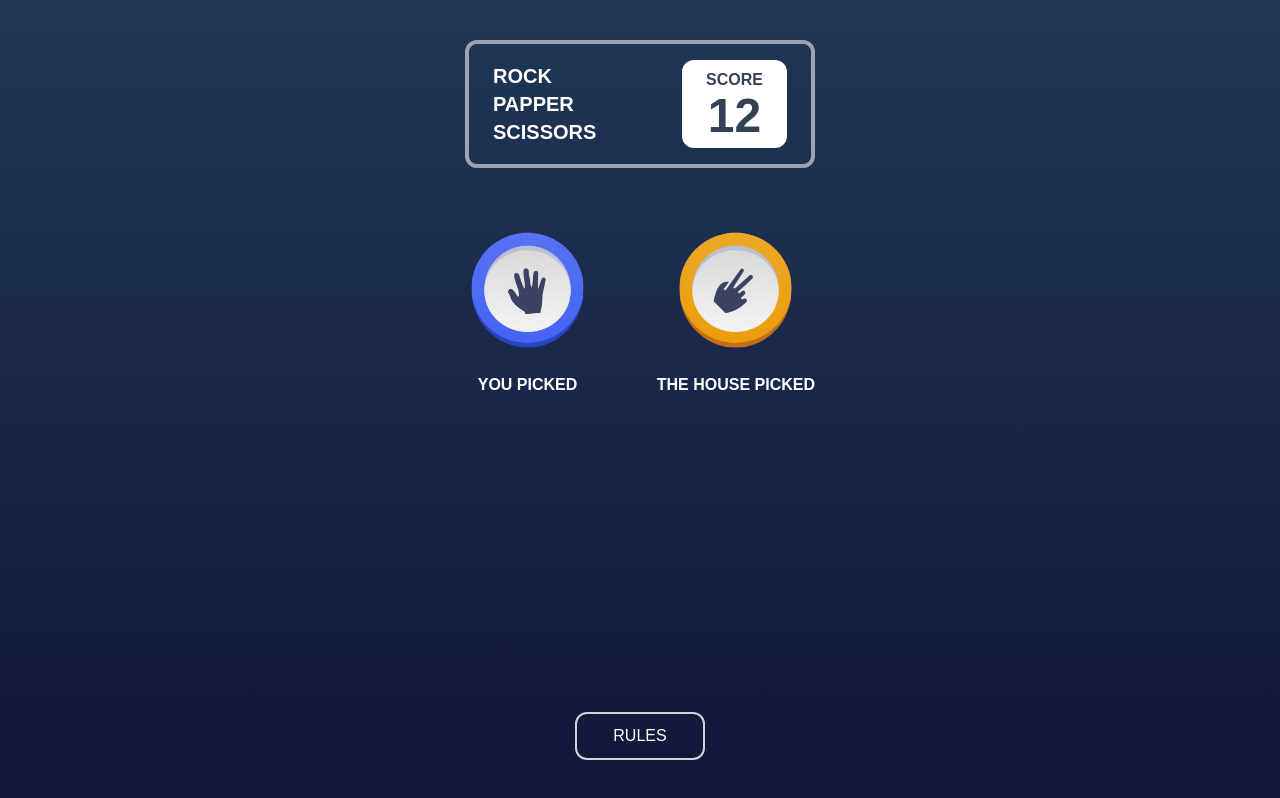
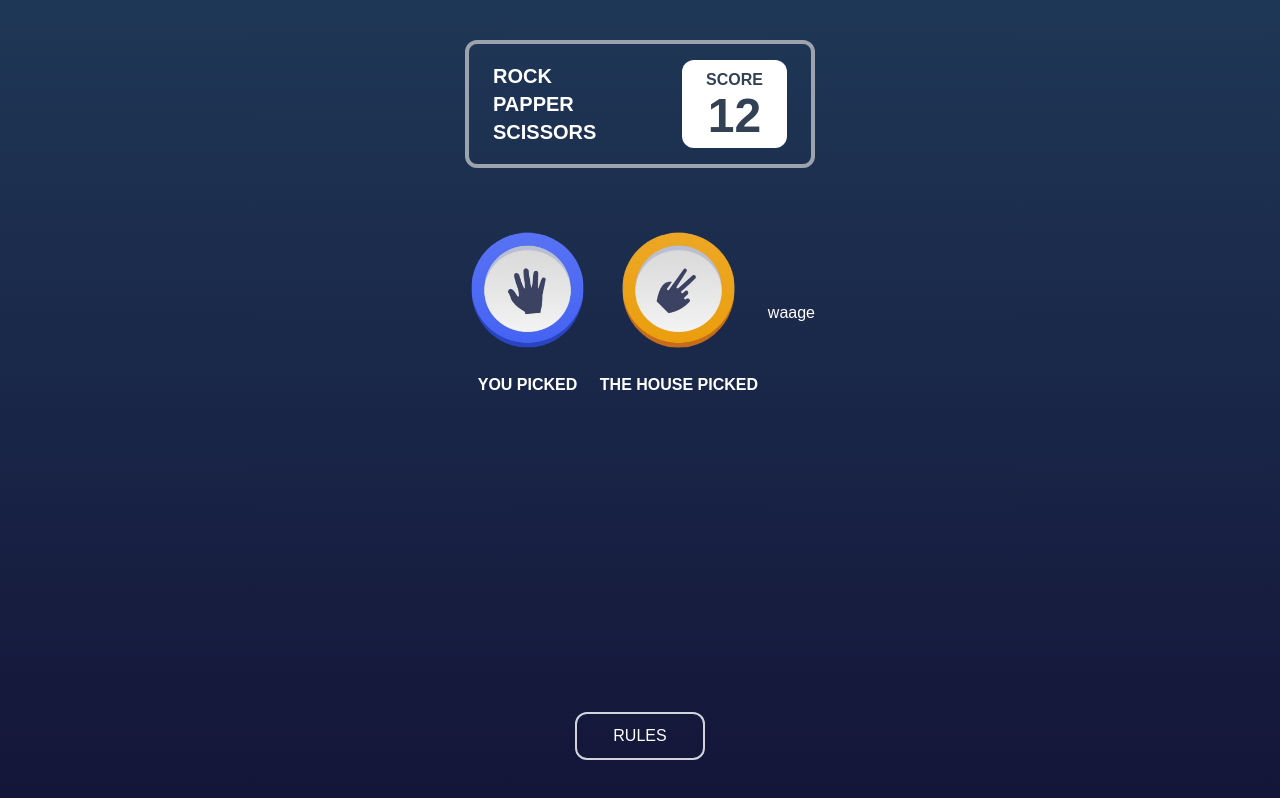
Before and after one commit to Cotne2003/social-media-app, a Next.js app: page / in a window 1280 px wide. Both pictures are taken after a click on the picture 557 px from the left and 290 px from the top of the page. Built offline with nearby package versions, Linux system fonts and the light colour scheme.

Commit message:
added winner logic

```diff
--- a/components/HomePage.tsx
+++ b/components/HomePage.tsx
@@ -15,6 +15,33 @@ type DataProp = {
 const HomePage = () => {
   const [playerCard, setPlayerCard] = useState<undefined | DataProp>(undefined);
   const [houseCard, setHouseCard] = useState<undefined | DataProp>(undefined);
+  const [playerWin, setPlayerWin] = useState<null | boolean>(null);
+
+  useEffect(() => {
+    if (playerCard?.id === 0) {
+      if (houseCard?.id === 1) {
+        setPlayerWin(false);
+      } else if (houseCard?.id === 2) {
+        setPlayerWin(true);
+      }
+    }
+
+    if (playerCard?.id === 1) {
+      if (houseCard?.id === 0) {
+        setPlayerWin(true);
+      } else if (houseCard?.id === 2) {
+        setPlayerWin(false);
+      }
+    }
+
+    if (playerCard?.id === 2) {
+      if (houseCard?.id === 0) {
+        setPlayerWin(false);
+      } else if (houseCard?.id === 1) {
+        setPlayerWin(true);
+      }
+    }
+  }, [houseCard]);
 
   useEffect(() => {
     if (playerCard !== undefined) {
@@ -88,9 +115,15 @@ const HomePage = () => {
               ) : (
                 <div className="w-[125px] h-[125px] rounded-[50%] bg-slate-800"></div>
               )}
-
               <h2 className="font-semibold">THE HOUSE PICKED</h2>
             </div>
+            <h1>
+              {playerWin === true
+                ? "moige"
+                : playerWin === false
+                ? "waage"
+                : "undefined"}
+            </h1>
           </div>
         </section>
       )}
```
